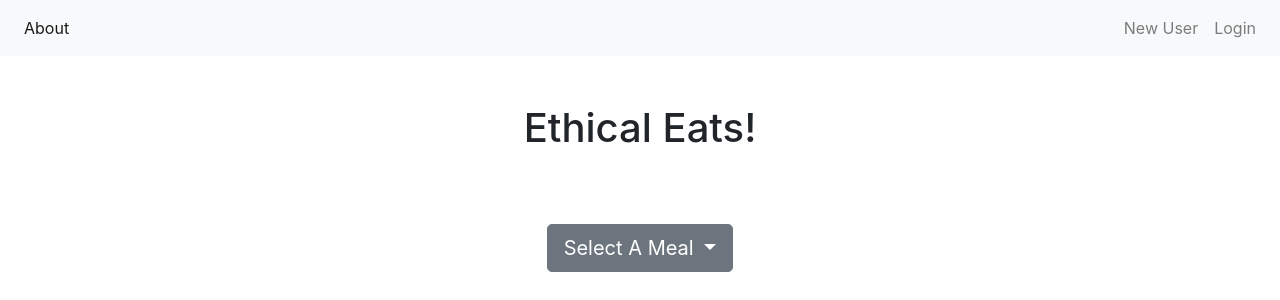
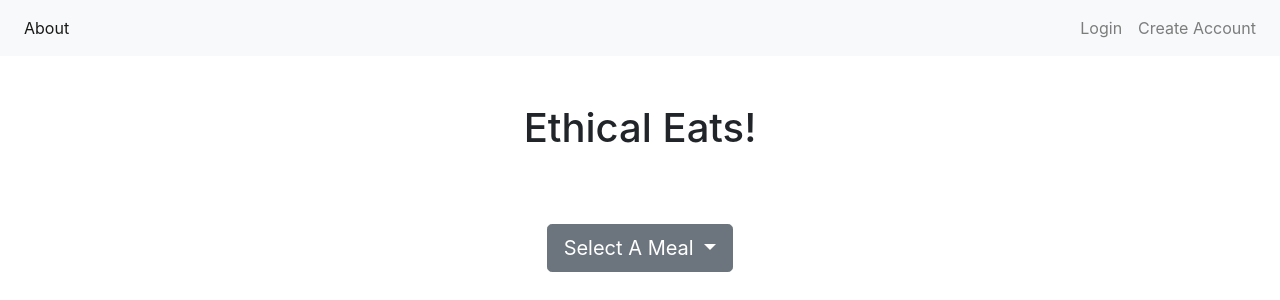
Before and after one commit to tekkosu/TheBusyBeavers, a Flask app: page / in a window 1280 px wide. Shown: the top 300 px of the page. Run offline with Flask 2, Linux system fonts and the light colour scheme; some libraries are stand-ins or nearby versions; some web fonts are replaced.

Commit message:
Add files via upload

```diff
--- a/ethicalEats/templates/base.html
+++ b/ethicalEats/templates/base.html
@@ -21,8 +21,9 @@
                 <a class="nav-item nav-link active" href="#">About<span class="sr-only">(current)</span></a>
             </div>
             <div class="navbar-nav ml-auto">
-                    <a class="nav-item nav-link" href="#">New User</a>
                     <a class="nav-item nav-link" href="#">Login</a>
+                    <a class="nav-item nav-link" href="{{url_for('createAccount')}}">Create Account</a>
+
             </div>
         </div>
 
```
